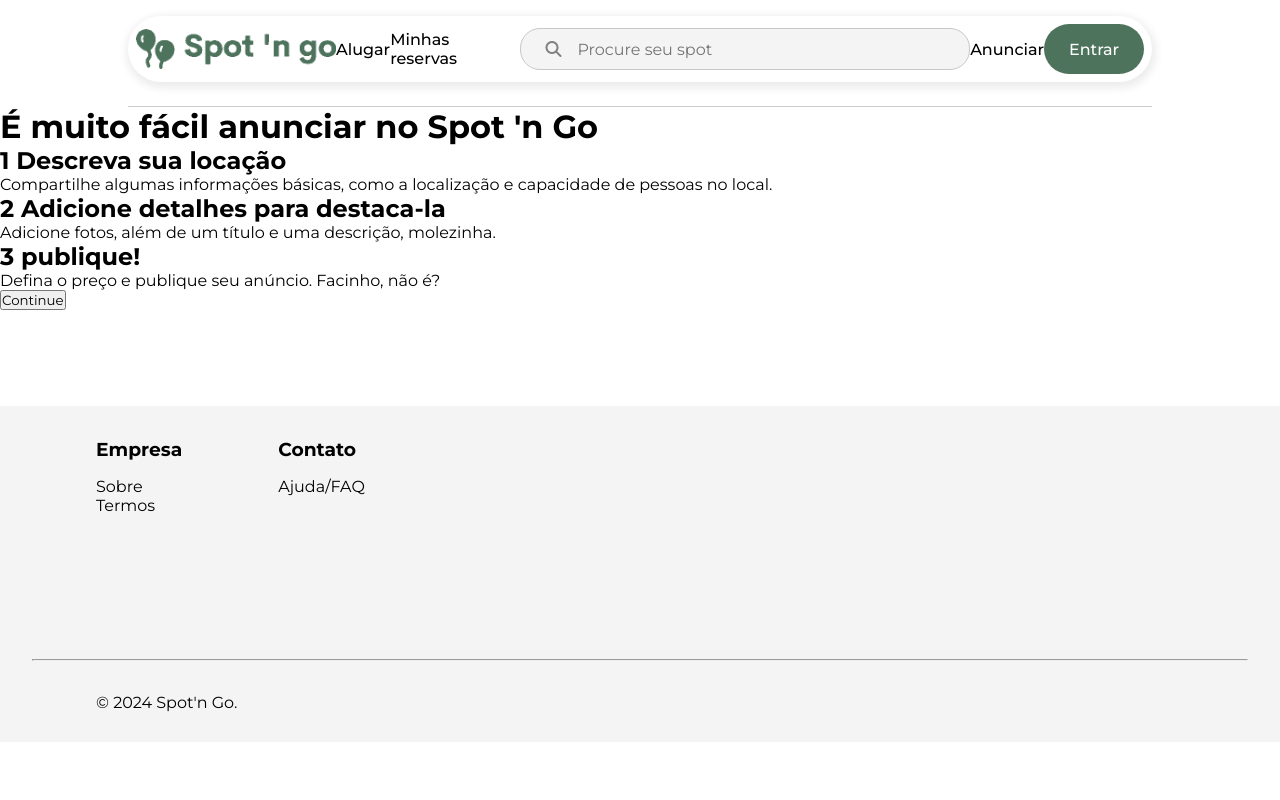
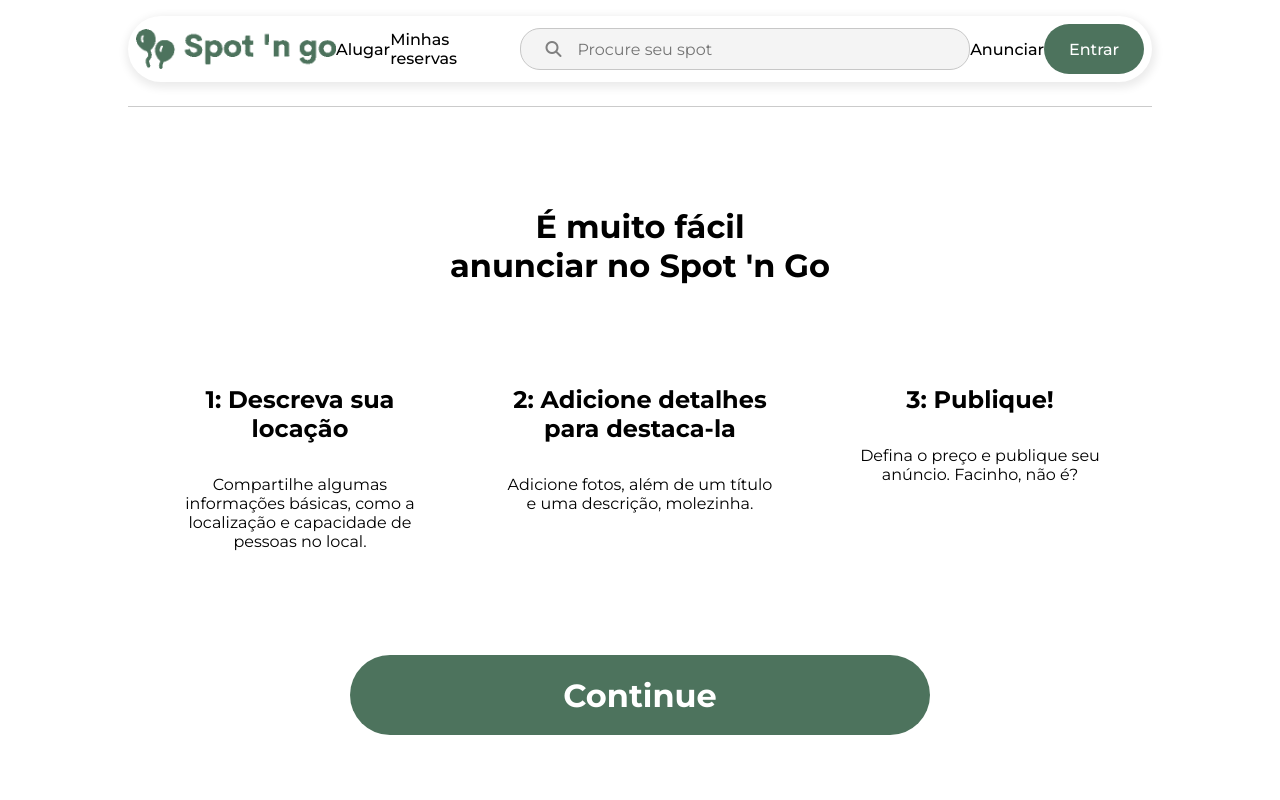
Before and after one commit to Hackathon-spotngo-2024/HackathonIFC2024-frontend, a Vue app: page /anunciar in a window 1280 px wide. Shown: the top 800 px of the page. Built offline with nearby package versions, Linux system fonts and the light colour scheme.

Commit message:
Style #10: Estilizar completamente AnunciarPasso1Component

```diff
--- a/src/components/AnunciarComponents/AnunciarPasso1Component.vue
+++ b/src/components/AnunciarComponents/AnunciarPasso1Component.vue
@@ -1,29 +1,35 @@
 <script setup>
-import { ref } from 'vue';
+import { ref } from 'vue'
 
 defineProps({
   proximaEtapa: Function,
   etapaAnterior: Function
 })
 
-const tituloEtapa1 = ref("É muito fácil anunciar no Spot 'n Go")
-
+const tituloEtapa1 = ref("É muito fácil <br/> anunciar no Spot 'n Go")
 </script>
 
 <template>
   <div class="container-etapa-1">
-      <h1 class="titulo-etapa-1">{{ tituloEtapa1 }}</h1>
-      <div class="instrucao-1">
-        <h2>1 Descreva sua locação</h2>
-        <p>Compartilhe algumas informações básicas, como a localização e capacidade de pessoas no local.</p>
+    <div class="container-titulo">
+      <h1 class="titulo-etapa-1" v-html="tituloEtapa1"></h1>
     </div>
-      <div class="instrucao-1">
-        <h2>2 Adicione detalhes para destaca-la</h2>
+    <div class="instrucoes">
+      <div class="instrucao">
+        <h2 class="titulo-instrucao">1: Descreva sua locação</h2>
+        <p>
+          Compartilhe algumas informações básicas, como a localização e capacidade de pessoas no
+          local.
+        </p>
+      </div>
+      <div class="instrucao">
+        <h2 class="titulo-instrucao">2: Adicione detalhes para destaca-la</h2>
         <p>Adicione fotos, além de um título e uma descrição, molezinha.</p>
       </div>
-      <div class="instrucao-1">
-        <h2>3 publique!</h2>
+      <div class="instrucao">
+        <h2 class="titulo-instrucao">3: Publique!</h2>
         <p>Defina o preço e publique seu anúncio. Facinho, não é?</p>
+      </div>
     </div>
     <div class="submit-botao-container">
       <button class="continue-botao" @click="proximaEtapa">Continue</button>
@@ -32,5 +38,66 @@ const tituloEtapa1 = ref("É muito fácil anunciar no Spot 'n Go")
 </template>
 
 <style scoped>
+.container-etapa-1 {
+  display: flex;
+  flex-direction: column;
+}
 
+.titulo-etapa-1 {
+  display: flex;
+  font-size: 2rem;
+  text-align: center;
+}
+
+.container-titulo {
+  display: flex;
+  align-items: center;
+  justify-content: center;
+  margin-top: 100px;
+}
+
+.instrucoes {
+  display: flex;
+  justify-content: center;
+  align-items: center;
+  flex-direction: row;
+  margin: 100px 0 100px 0;
+}
+
+.instrucao {
+  width: 270px;
+  height: 50px;
+  display: flex;
+  text-align: center;
+  flex-direction: column;
+  margin: 0 35px 0 35px;
+}
+
+.titulo-instrucao {
+  margin: 0 0 32px 0;
+}
+
+.submit-botao-container {
+  display: flex;
+  justify-content: center;
+  align-items: center;
+  margin: 120px 0 0 0;
+}
+
+.continue-botao {
+  width: 580px;
+  height: 80px;
+  border-radius: 40px;
+  background-color: var(--cor-principal);
+  border: none;
+  color: white;
+  font-size: 2rem;
+  font-weight: bold;
+  transition: 300ms ease;
+}
+
+.continue-botao:hover {
+  background-color: var(--cor-principal-hover);
+  transform: scale(1.01);
+}
 </style>
```
Lines whose indentation alone changed are shown as unchanged.
